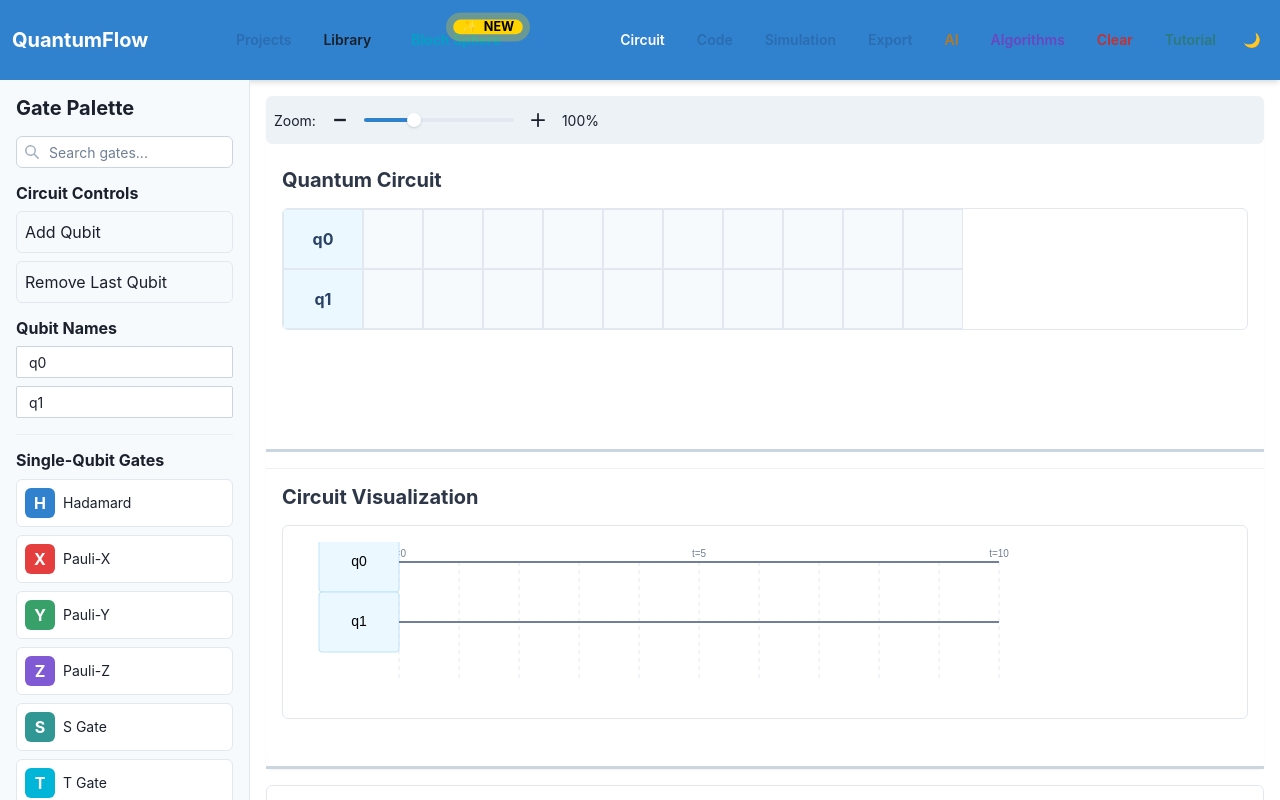
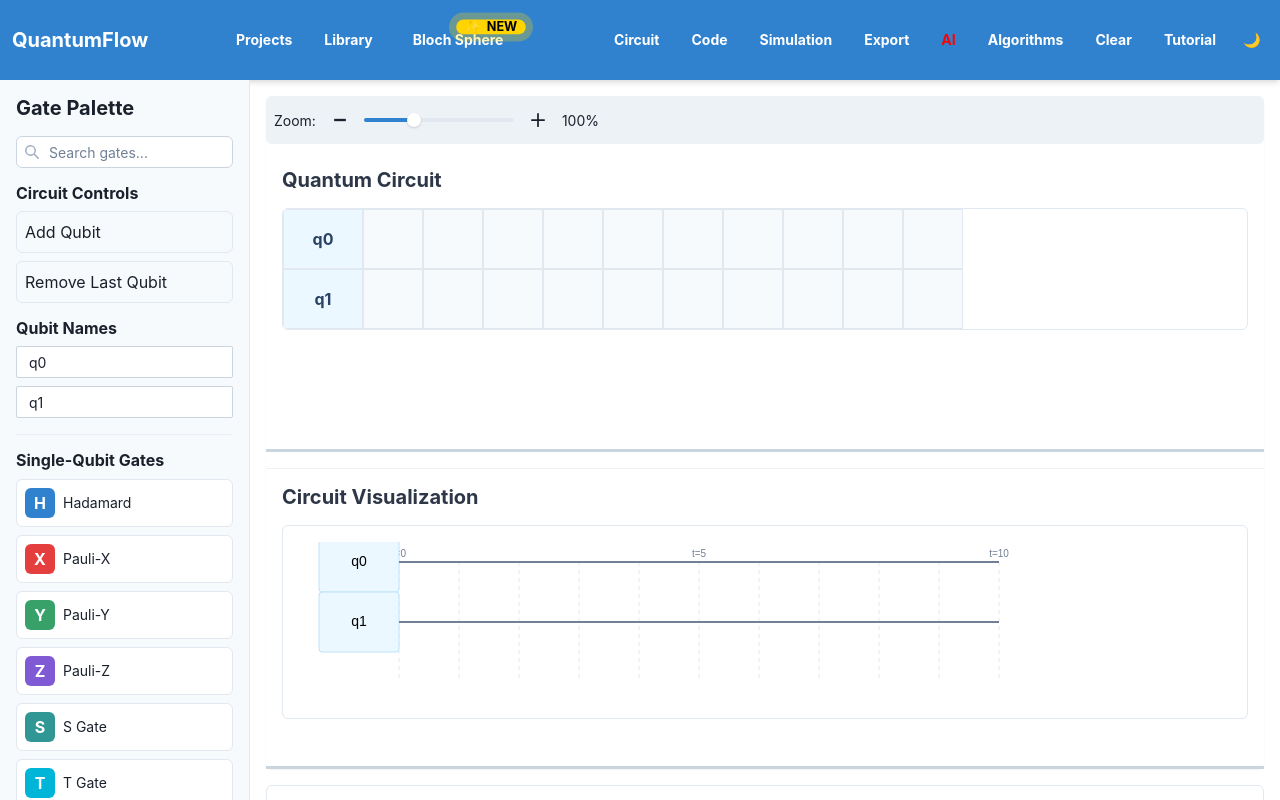
Before and after one commit to anastamerr/QuantumFlow, a React (Vite) app in the folder frontend/: page / in a window 1280 px wide. Built offline with nearby package versions, Linux system fonts and the light colour scheme.

Commit message:
Color Palette Improvement(2)

```diff
--- a/frontend/src/components/layout/Header.tsx
+++ b/frontend/src/components/layout/Header.tsx
@@ -90,6 +90,9 @@ const Header = () => {
               variant={activePanel === 'projects' ? 'solid' : 'ghost'}
               colorScheme="blue"
               onClick={() => dispatch(setActivePanel('projects'))}
+               color="white"
+            fontWeight="bold"
+            _hover={{ bg: '#ff0000', color: 'white' }}
             >
               Projects
             </Button>
@@ -97,6 +100,9 @@ const Header = () => {
               size="sm"
               variant="ghost"
               onClick={() => dispatch(setActivePanel('library'))}
+              color="white"
+            fontWeight="bold"
+            _hover={{ bg: '#33cc33', color: 'white' }}
             >
               Library
             </Button>
@@ -106,6 +112,9 @@ const Header = () => {
               colorScheme="cyan"
               onClick={() => dispatch(setActivePanel('blochSphere'))}
               position="relative"
+               color="white"
+            fontWeight="bold"
+            _hover={{ bg: '#ff751a', color: 'white' }}
             >
               <Box position="relative" display="inline-flex" alignItems="center" px={2}>
                 Bloch Sphere
@@ -122,6 +131,9 @@ const Header = () => {
               variant={activePanel === 'circuit' ? 'solid' : 'ghost'}
               onClick={() => handlePanelChange('circuit')}
               colorScheme="blue"
+              color="white"
+            fontWeight="bold"
+            _hover={{ bg: '#009900', color: 'white' }}
             >
               Circuit
             </Button>
@@ -130,6 +142,9 @@ const Header = () => {
               variant={activePanel === 'code' ? 'solid' : 'ghost'}
               onClick={() => handlePanelChange('code')}
               colorScheme="blue"
+              color="white"
+            fontWeight="bold"
+            _hover={{ bg: '#009900', color: 'white' }}
             >
               Code
             </Button>
@@ -138,6 +153,9 @@ const Header = () => {
               variant={activePanel === 'simulation' ? 'solid' : 'ghost'}
               onClick={() => handlePanelChange('simulation')}
               colorScheme="blue"
+              color="white"
+            fontWeight="bold"
+            _hover={{ bg: '#009900', color: 'white' }}
             >
               Simulation
             </Button>
@@ -146,6 +164,9 @@ const Header = () => {
               variant={activePanel === 'export' ? 'solid' : 'ghost'}
               onClick={() => handlePanelChange('export')}
               colorScheme="blue"
+              color="white"
+            fontWeight="bold"
+            _hover={{ bg: '#999966', color: 'white' }}
             >
               Export
             </Button>
@@ -154,6 +175,9 @@ const Header = () => {
               variant={activePanel === 'ai' ? 'solid' : 'ghost'}
               onClick={() => dispatch(setActivePanel('ai'))}
               colorScheme="yellow"
+              color="red"
+            fontWeight="bold"
+            _hover={{ bg: '#ffffff', color: 'red' }}
             >
               AI
             </Button>
@@ -162,6 +186,9 @@ const Header = () => {
               variant={activePanel === 'algorithms' ? 'solid' : 'ghost'}
               onClick={() => handlePanelChange('algorithms')}
               colorScheme="purple"
+              color="white"
+            fontWeight="bold"
+            _hover={{ bg: '#000099', color: 'white' }}
             >
               Algorithms
             </Button>
@@ -170,6 +197,9 @@ const Header = () => {
               variant="ghost"
               onClick={handleClearCircuit}
               colorScheme="red"
+               color="white"
+            fontWeight="bold"
+            _hover={{ bg: 'red.500', color: 'white' }}
             >
               Clear
             </Button>
@@ -178,6 +208,9 @@ const Header = () => {
               variant="ghost"
               onClick={handleToggleTutorial}
               colorScheme="teal"
+              color="white"
+            fontWeight="bold"
+            _hover={{ bg: '#990099', color: 'white' }}
             >
               Tutorial
             </Button>
```
